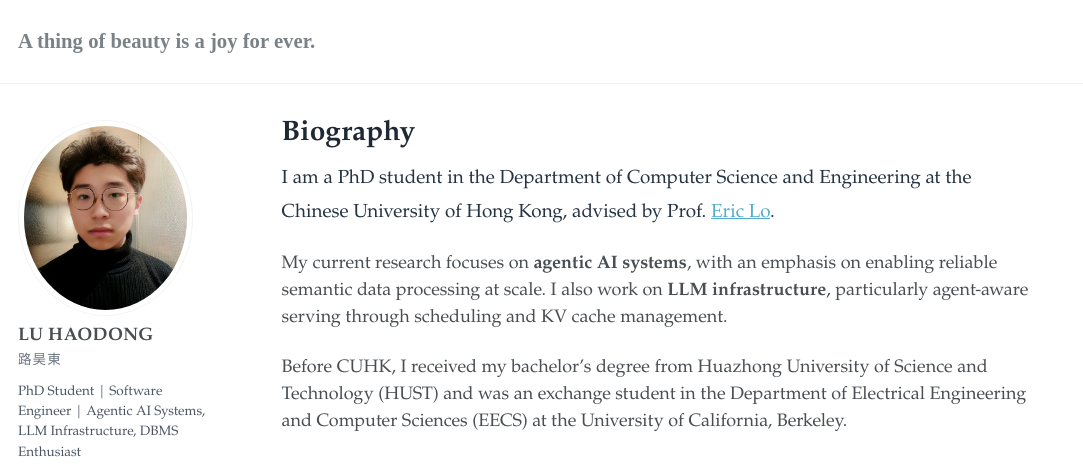
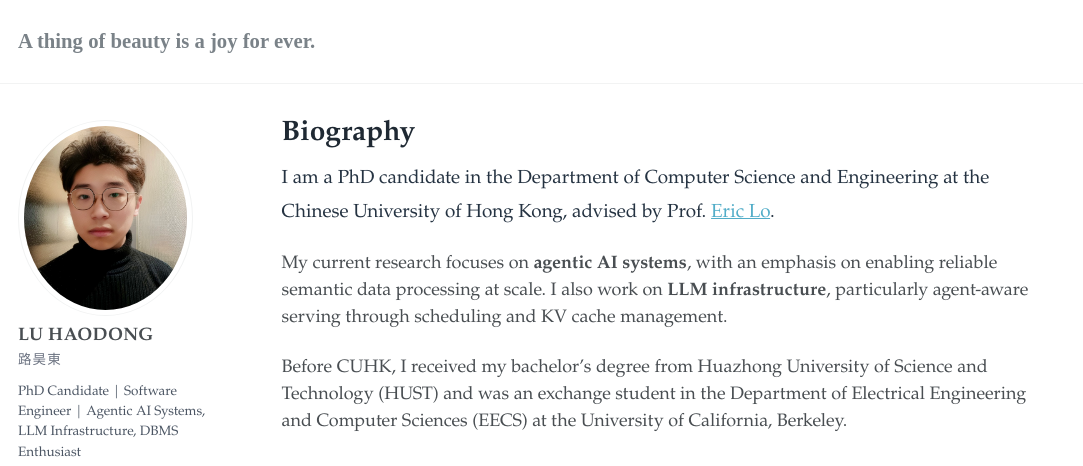
Before and after one commit to SleepyLGod/SleepyLGod.github.io, a Jekyll site: the page built from _pages/about.md, in a window 1280 px wide and 900 px high. Shown: the top 466 px of the window, without its empty margins (0-1083 px from the left). Built offline with Jekyll 4.4.1, drawn with Linux system fonts in a browser that asks for light colours; some web fonts are replaced.

Commit message:
[docs] Update homepage to reflect PhD candidacy
Use PhD candidate in the biography, sidebar, and homepage metadata.

Signed-off-by: Von <haodong.lu.me@gmail.com>

```diff
--- a/_config.yml
+++ b/_config.yml
@@ -11,7 +11,7 @@ title                    : "LU HAODONG"
 masthead_title           : "A thing of beauty is a joy for ever."
 title_separator          : "-"
 name                     : &name "LU HAODONG"
-description              : &description "PhD student working on agentic AI systems, semantic data processing, and LLM infrastructure."
+description              : &description "PhD candidate working on agentic AI systems, semantic data processing, and LLM infrastructure."
 url                      : https://sleepylgod.github.io # https://sleepylgod.github.io  OR  http://localhost:4000/  the base hostname & protocol for your site
 baseurl                  : "" # the subpath of your site, e.g. "/blog"
 repository               : "SleepyLGod/SleepyLGod.github.io"
@@ -84,7 +84,7 @@ author:
   name             : "LU HAODONG"
   name_zh          : "路昊東"
   avatar           : "profile-photo.jpg" #"ProfilePicturePhoto.png"
-  bio              : "PhD Student | Software Engineer | Agentic AI Systems, LLM Infrastructure, DBMS Enthusiast"
+  bio              : "PhD Candidate | Software Engineer | Agentic AI Systems, LLM Infrastructure, DBMS Enthusiast"
   location         : "Hong Kong SAR"
   employer         :
   blog             : "https://rookiedong.gitbook.io/notes/"
--- a/_pages/about.md
+++ b/_pages/about.md
@@ -2,7 +2,7 @@
 permalink: /
 title: "Biography"
 seo_title: "LU HAODONG"
-excerpt: "PhD student working on agentic AI systems, semantic data processing, and LLM infrastructure."
+excerpt: "PhD candidate working on agentic AI systems, semantic data processing, and LLM infrastructure."
 author_profile: true
 redirect_from:
   - /about/
@@ -10,7 +10,7 @@ redirect_from:
 ---
 <div class="home-page" markdown="1">
 
-I am a PhD student in the Department of Computer Science and Engineering at the Chinese University of Hong Kong, advised by Prof. [Eric Lo](https://www.cse.cuhk.edu.hk/~ericlo/).
+I am a PhD candidate in the Department of Computer Science and Engineering at the Chinese University of Hong Kong, advised by Prof. [Eric Lo](https://www.cse.cuhk.edu.hk/~ericlo/).
 
 My current research focuses on **agentic AI systems**, with an emphasis on enabling reliable semantic data processing at scale. I also work on **LLM infrastructure**, particularly agent-aware serving through scheduling and KV cache management.
 
```
